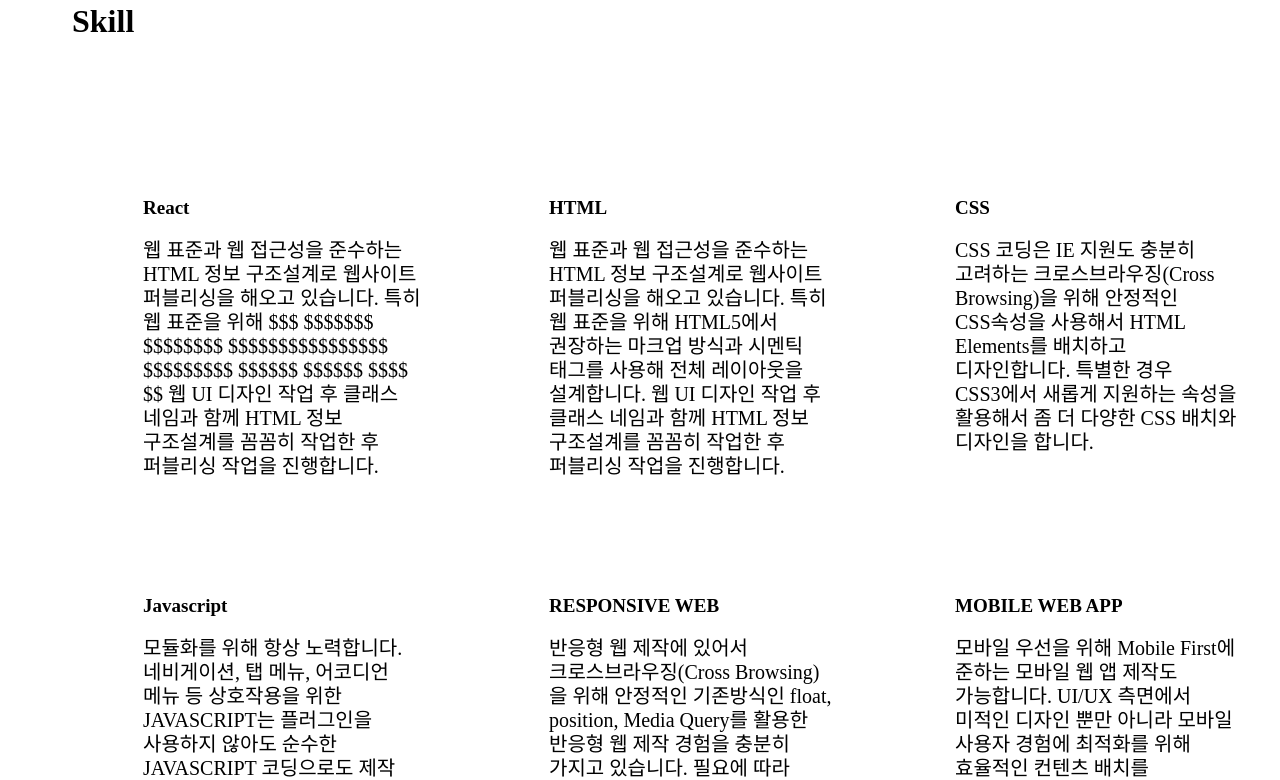
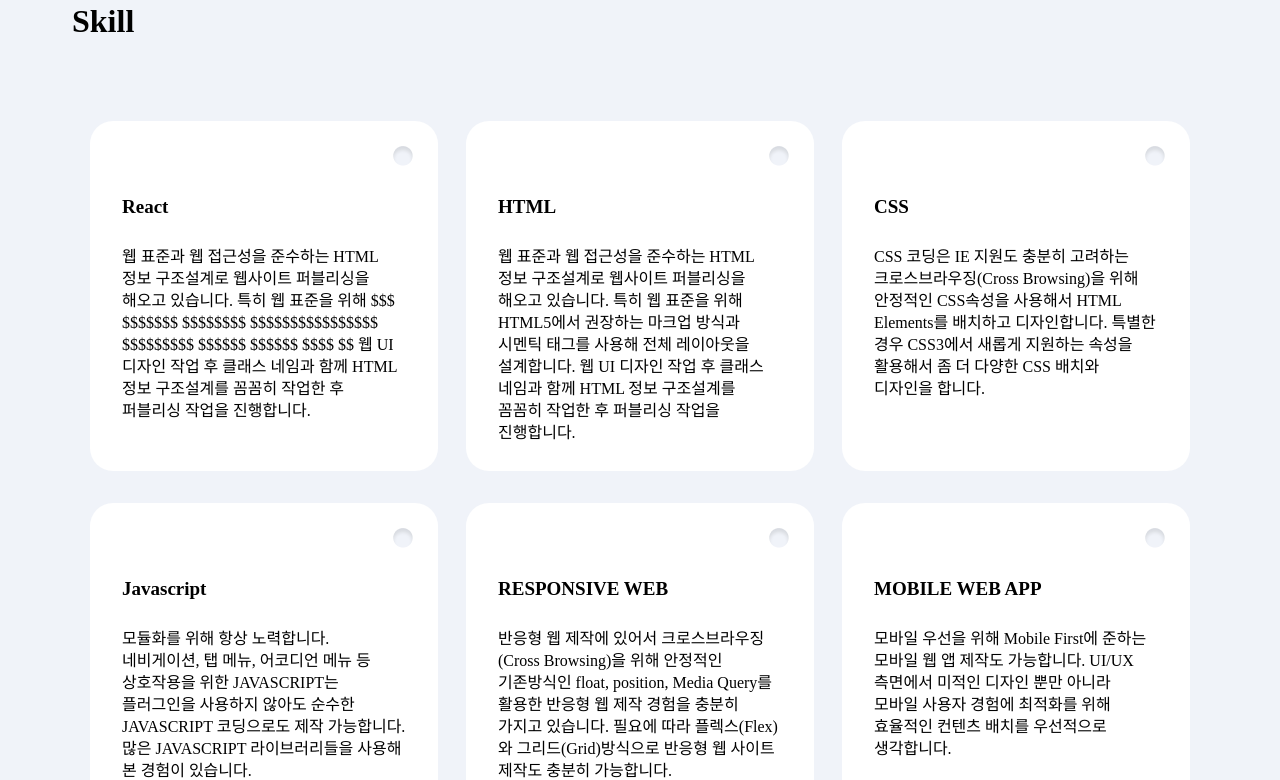
Before and after one commit to mucheol/portfolio-react, a React (Create React App) app: page / in a window 1280 px wide. Shown: the part 1220-2000 px from the top of the page. Built offline with nearby package versions, Linux system fonts and the light colour scheme; a web font is replaced by a local one.

Commit message:
skill 섹션마무리

```diff
--- a/src/App.js
+++ b/src/App.js
@@ -46,48 +46,54 @@
 					<div className='contents'>
 						<div className='item'>
 							<p className='subject f3'>React</p>
-							<p className='explanation f4'>
+							<p className='explanation'>
 								웹 표준과 웹 접근성을 준수하는 HTML 정보 구조설계로 웹사이트 퍼블리싱을 해오고 있습니다.
 								특히 웹 표준을 위해 $$$ $$$$$$$ $$$$$$$$ $$$$$$$$$$$$$$$$ $$$$$$$$$ $$$$$$ $$$$$$ $$$$ $$
 								웹 UI 디자인 작업 후 클래스 네임과 함께 HTML 정보 구조설계를 꼼꼼히 작업한 후 퍼블리싱 작업을 진행합니다.
 							</p>
+              <span className='hole'></span>
 						</div>
 						<div className='item'>
 							<p className='subject f3'>HTML</p>
-							<p className='explanation f4'>
+							<p className='explanation'>
 								웹 표준과 웹 접근성을 준수하는 HTML 정보 구조설계로 웹사이트 퍼블리싱을 해오고 있습니다.
 								특히 웹 표준을 위해 HTML5에서 권장하는 마크업 방식과 시멘틱 태그를 사용해 전체 레이아웃을 설계합니다.
 								웹 UI 디자인 작업 후 클래스 네임과 함께 HTML 정보 구조설계를 꼼꼼히 작업한 후 퍼블리싱 작업을 진행합니다.
 							</p>
+              <span className='hole'></span>
 						</div>
 						<div className='item'>
 							<p className='subject f3'>CSS</p>
-							<p className='explanation f4'>
+							<p className='explanation'>
 								CSS 코딩은 IE 지원도 충분히 고려하는 크로스브라우징(Cross Browsing)을 위해 안정적인 CSS속성을 사용해서 HTML Elements를 배치하고 디자인합니다.
 								특별한 경우 CSS3에서 새롭게 지원하는 속성을 활용해서 좀 더 다양한 CSS 배치와 디자인을 합니다.
 							</p>
+              <span className='hole'></span>
 						</div>
 						<div className='item'>
 							<p className='subject f3'>Javascript</p>
-							<p className='explanation f4'>
+							<p className='explanation'>
 								모듈화를 위해 항상 노력합니다.
 								네비게이션, 탭 메뉴, 어코디언 메뉴 등 상호작용을 위한 JAVASCRIPT는 플러그인을 사용하지 않아도 순수한 JAVASCRIPT 코딩으로도 제작 가능합니다.
 								많은 JAVASCRIPT 라이브러리들을 사용해 본 경험이 있습니다.
 							</p>
+              <span className='hole'></span>
 						</div>
 						<div className='item'>
 							<p className='subject f3'>RESPONSIVE WEB</p>
-							<p className='explanation f4'>
+							<p className='explanation'>
 								반응형 웹 제작에 있어서 크로스브라우징(Cross Browsing)을 위해 안정적인 기존방식인 float, position, Media Query를 활용한 반응형 웹 제작 경험을 충분히 가지고 있습니다.
 								필요에 따라 플렉스(Flex)와 그리드(Grid)방식으로 반응형 웹 사이트 제작도 충분히 가능합니다.
 							</p>
+              <span className='hole'></span>
 						</div>
 						<div className='item'>
 							<p className='subject f3'>MOBILE WEB APP</p>
-							<p className='explanation f4'>
+							<p className='explanation'>
 								모바일 우선을 위해 Mobile First에 준하는 모바일 웹 앱 제작도 가능합니다.
 								UI/UX 측면에서 미적인 디자인 뿐만 아니라 모바일 사용자 경험에 최적화를 위해 효율적인 컨텐츠 배치를 우선적으로 생각합니다.
 							</p>
+              <span className='hole'></span>
 						</div>
 					</div>
 				</div>
--- a/src/App.scss
+++ b/src/App.scss
@@ -300,18 +300,37 @@
 	}
 }
 #skill {
+  background-color: #F0F3F9;
 	.inner {
+    padding-bottom: 73px;
 		.contents {
 			display: flex;
 			flex-wrap: wrap;
-			gap: 117px 121px;
-			margin-top: 157px;
-			margin-left: 103px;
+      justify-content: center;
+			gap: 32px 28px;
+			margin:0 auto;
+			margin-top: 81px;
 			.item {
-				width: 285px;
+        position: relative;
+				width: 348px;
+        height: 350px;
+        background-color: #fff;
+        padding: 75px 32px 42px;
+        border-radius: 23px;
 				.explanation {
-					margin-top: 18px;
+          font-size: 16px;
+          line-height: 22px;
+					margin-top: 27px;
 				}
+        .hole {
+          position: absolute;
+          top: 25px;
+          right: 25px;
+          display: block;
+          width: 20px;
+          height: 20px;
+          background-image: url('./asset/img/holeImg.png');
+        }
 			}
 		}
 	}
```
Also changed, not shown: src/asset/img/holeImg.png (added).
